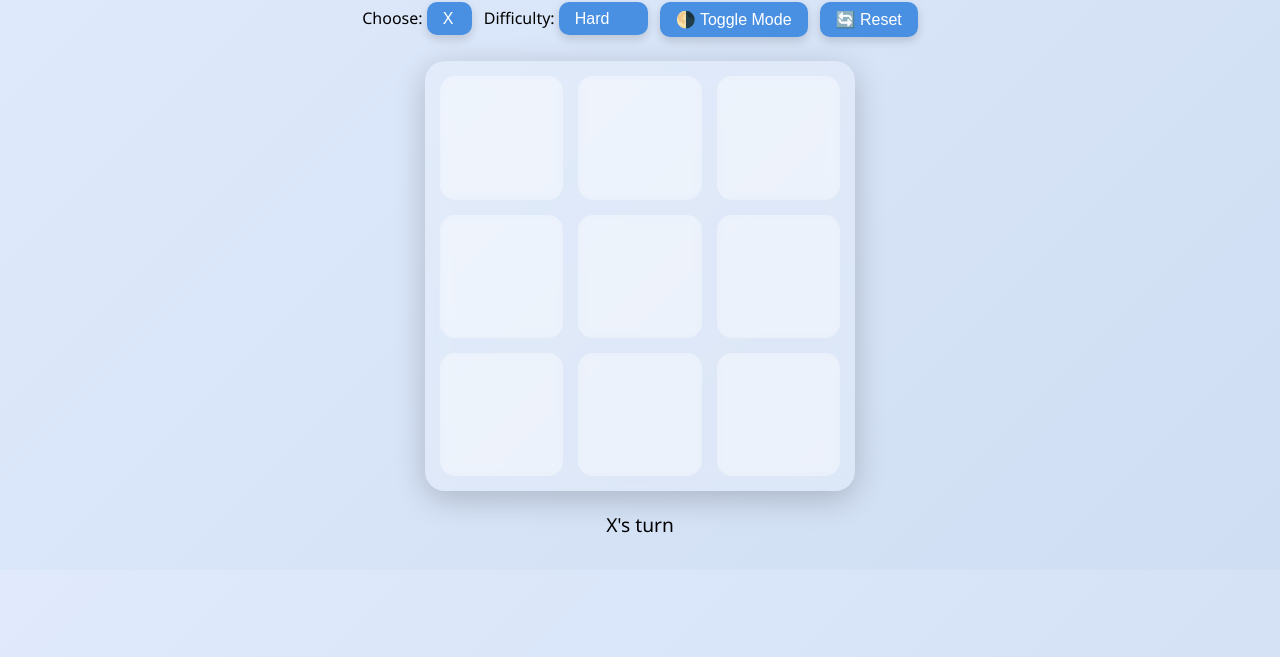
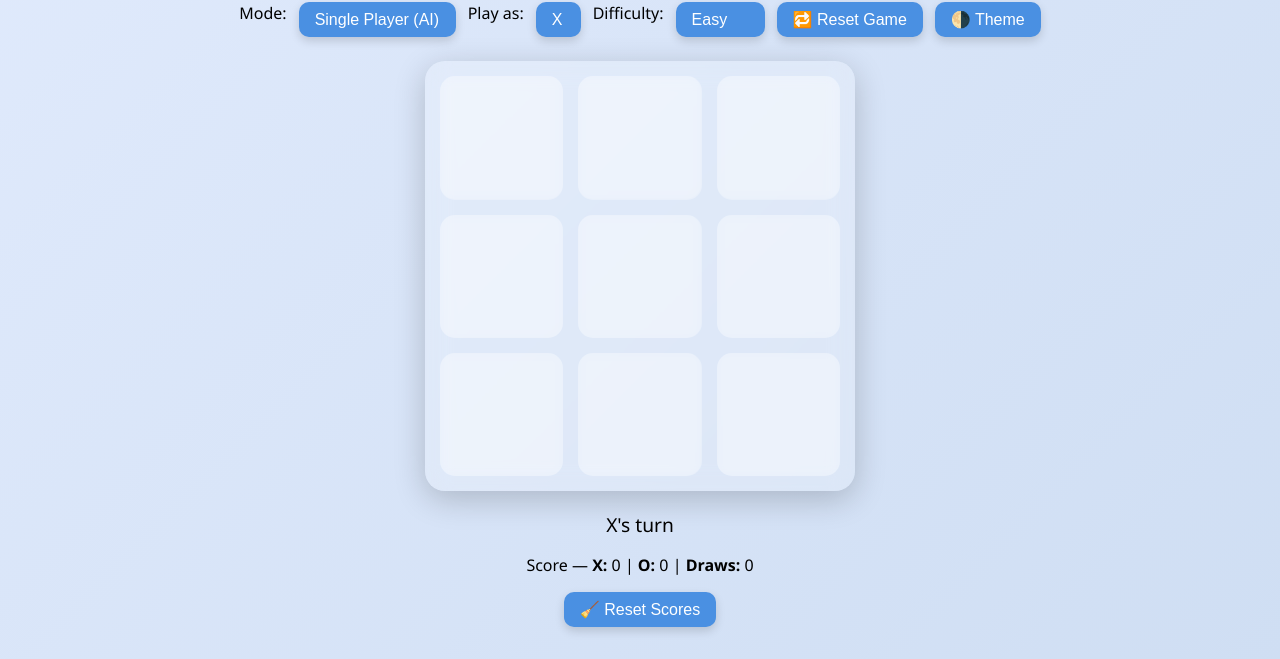
Before and after one commit to vinitvkdm11-star/XO-game, a plain HTML site: page index.html in a window 1280 px wide. Shown: the part 143-802 px from the top of the page. Drawn offline with nearby package versions, Linux system fonts and the light colour scheme.

Commit message:
index.html

```diff
--- a/index.html
+++ b/index.html
@@ -4,52 +4,54 @@
   <meta charset="UTF-8" />
   <meta name="viewport" content="width=device-width, initial-scale=1.0" />
   <title>Premium XO Game</title>
-
-  <!-- PWA Manifest -->
-  <link rel="manifest" href="manifest.json">
-  <meta name="theme-color" content="#4CAF50">
-
-  <!-- CSS -->
   <link rel="stylesheet" href="style.css" />
-
-  <!-- Lottie Animation and Confetti -->
-  <script src="https://unpkg.com/lottie-web@5.12.2/build/player/lottie.min.js"></script>
   <script src="https://cdn.jsdelivr.net/npm/canvas-confetti@1.6.0/dist/confetti.browser.min.js"></script>
 </head>
+<body>
+  <div class="game-container">
+    <h1>Premium XO Game</h1>
 
-<body>
-  <div id="lottie-left" class="lottie-girl"></div>
-  <div id="lottie-right" class="lottie-girl"></div>
+    <div class="controls">
+      <label for="gameMode">Mode:</label>
+      <select id="gameMode">
+        <option value="ai">Single Player (AI)</option>
+        <option value="2p">Two Player</option>
+      </select>
 
-  <div class="game-container">
-    <h1>XO Game</h1>
-
-    <div id="controls" class="controls">
-      <label>Choose:
+      <label for="playerChoice">Play as:</label>
       <select id="playerChoice">
         <option value="X">X</option>
         <option value="O">O</option>
       </select>
-      </label>
 
-      <label>Difficulty:
+      <label for="difficulty">Difficulty:</label>
       <select id="difficulty">
         <option value="easy">Easy</option>
         <option value="medium">Medium</option>
-          <option value="hard" selected>Hard</option>
+        <option value="hard">Hard</option>
       </select>
-      </label>
 
-      <button onclick="toggleMode()">🌗 Toggle Mode</button>
-      <button onclick="resetGame()">🔄 Reset</button>
+      <button onclick="resetGame()">🔁 Reset Game</button>
+      <button onclick="toggleMode()">🌗 Theme</button>
     </div>
 
-    <div id="board" class="board"></div>
+    <div id="board"></div>
     <div id="status" class="status"></div>
+
+    <!-- 🎯 Scoreboard -->
+    <div class="scoreboard">
+      <p>
+        Score —
+        <strong>X:</strong> <span id="scoreX">0</span> |
+        <strong>O:</strong> <span id="scoreO">0</span> |
+        <strong>Draws:</strong> <span id="scoreDraw">0</span>
+      </p>
+      <button onclick="resetScores()">🧹 Reset Scores</button>
     </div>
 
     <canvas id="confetti"></canvas>
-  <audio id="clickSound" src="https://www.soundjay.com/button/beep-07.wav"></audio>
+    <audio id="clickSound" src="click.mp3" preload="auto"></audio>
+  </div>
 
   <script src="script.js"></script>
 </body>
```
Lines whose indentation alone changed are shown as unchanged.
